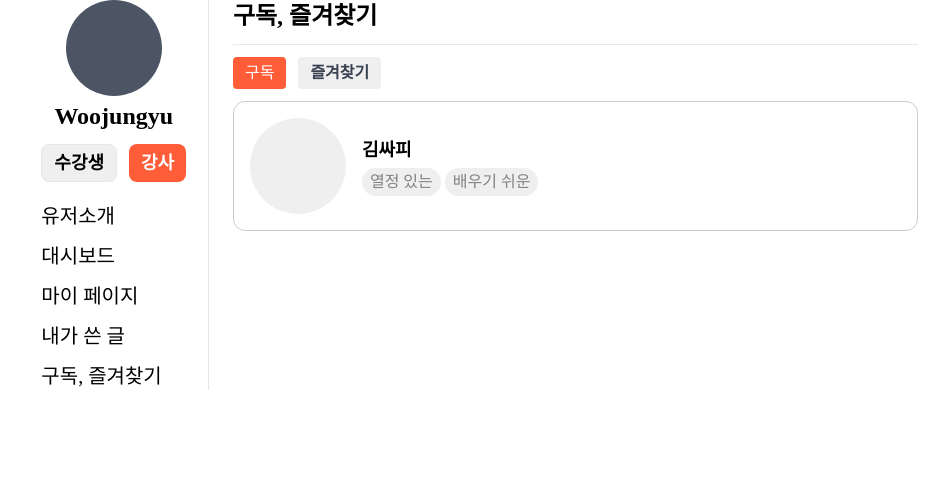
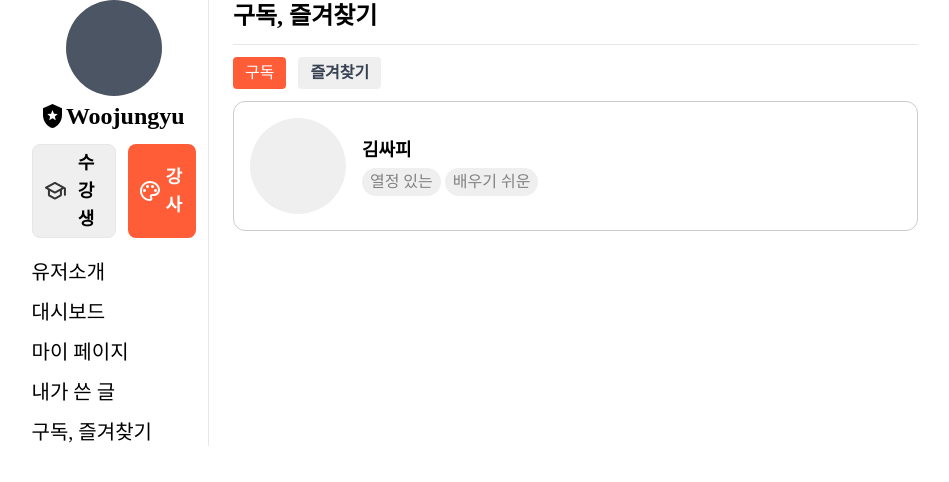
Before and after one commit to dnwnsrb11/grimtalk, a React (Vite) app: page /mypage in a window 1280 px wide. Shown: the top 482 px of the page, without its empty margins (165-1114 px from the left). Built offline with nearby package versions, Linux system fonts and the light colour scheme; a web font is replaced by a local one.

Commit message:
feat: badge ui 추가

```diff
--- a/src/routes/pages/MyPage.jsx
+++ b/src/routes/pages/MyPage.jsx
@@ -1,3 +1,7 @@
+import defaultBadge from '@/assets/defaultBadge.svg';
+import instructorBadge from '@/assets/instructorBadge.svg';
+import studentBadge from '@/assets/studentBadge.svg';
+
 export const MyPage = () => {
   return (
     <div className="grid w-full grid-cols-10">
@@ -10,15 +14,18 @@ export const MyPage = () => {
             {/* 프로필 이미지 */}
             <div className="h-24 w-24 rounded-full bg-gray-600"></div>
             {/* 사용자 이름 */}
-            <div className="flex items-center">
+            <div className="flex items-center gap-1">
+              <img src={defaultBadge} alt="defaultBadge" />
               <span className="text-2xl font-bold">Woojungyu</span>
             </div>
             {/* 역할 선택 버튼 */}
             <div className="mt-2 flex gap-3 text-lg font-semibold">
-              <button className="flex items-center rounded-lg border bg-bg-gray-color px-3 py-1">
+              <button className="flex items-center gap-1 rounded-lg border bg-bg-gray-color px-3 py-1">
+                <img src={studentBadge} alt="studentBadge" />
                 수강생
               </button>
-              <button className="flex items-center rounded-lg bg-primary-color px-3 py-1 text-white">
+              <button className="flex items-center gap-1 rounded-lg bg-primary-color px-3 py-1 text-white">
+                <img src={instructorBadge} alt="instructorBadge" />
                 강사
               </button>
             </div>
```
